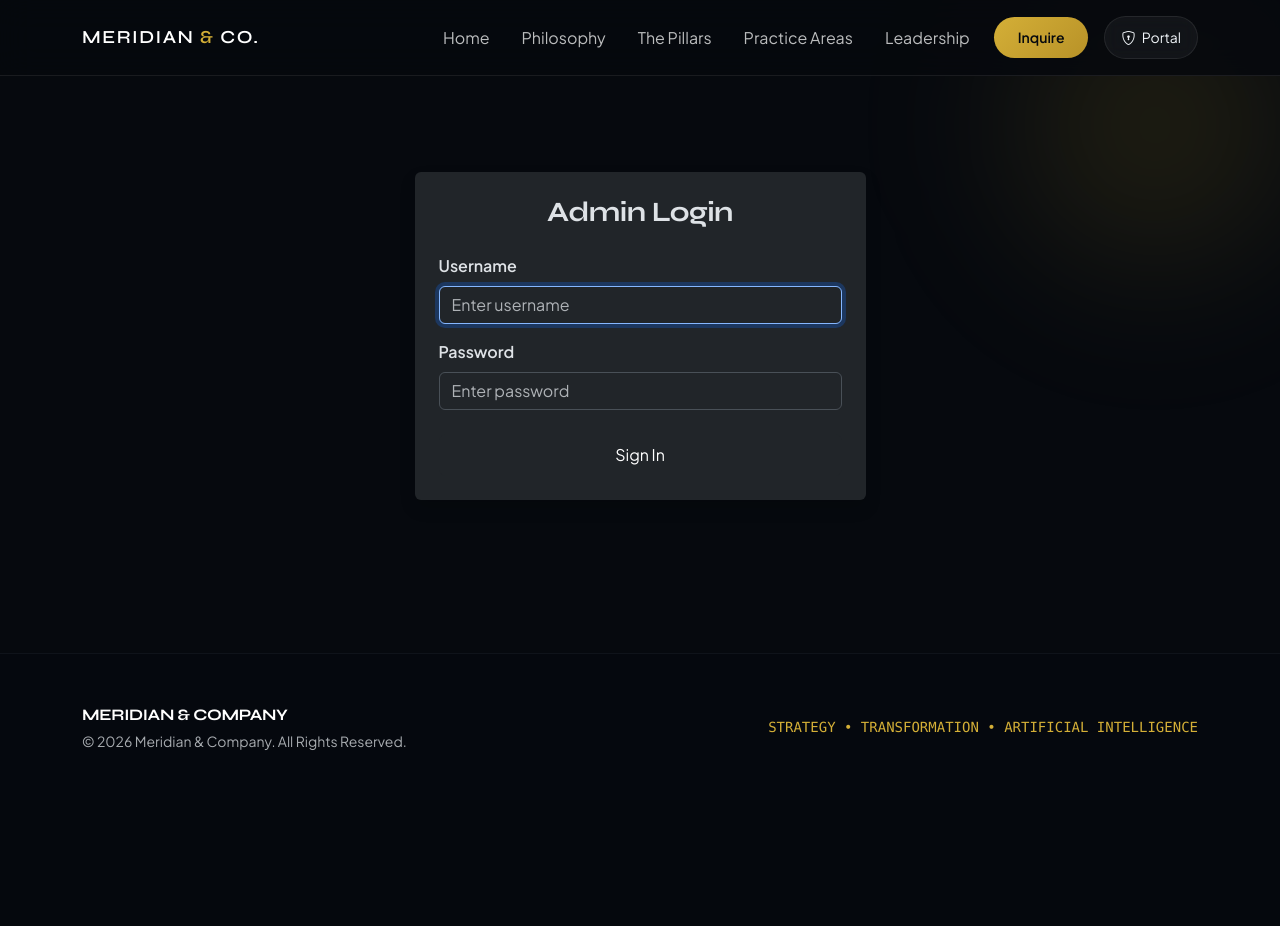
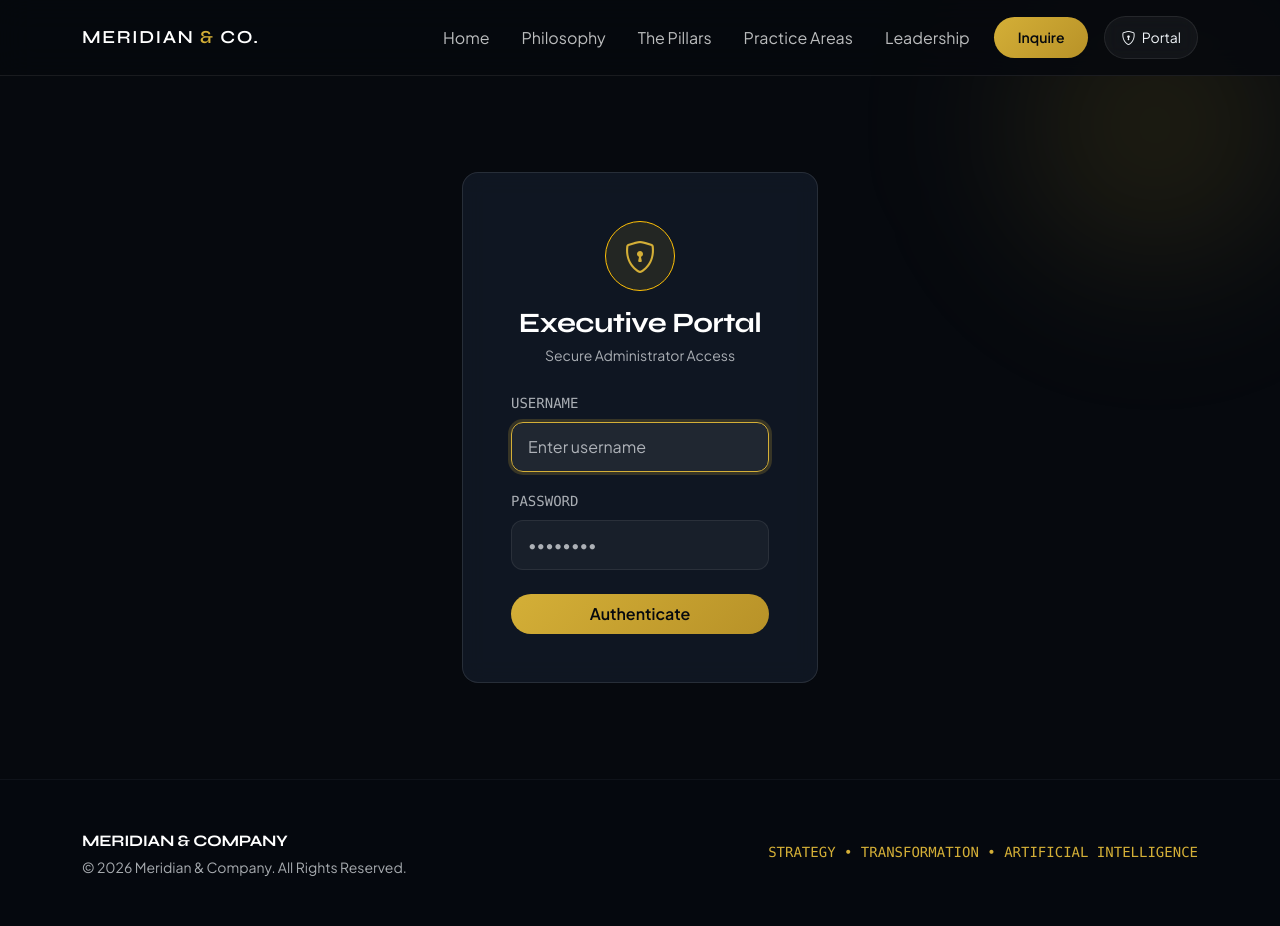
Before and after one commit to prashant07mishra/meridian-app, a Flask app: page /admin/login in a window 1280 px wide. Before the commit the page ends 750 px from the top, so only its background shows below. Run offline with Flask 3, Linux system fonts and the light colour scheme.

Commit message:
fix: deploy modern executive portal login template

```diff
--- a/templates/admin_login.html
+++ b/templates/admin_login.html
@@ -1,30 +1,38 @@
 {% extends "base.html" %}
+
+{% block title %}Executive Portal | Meridian & Company{% endblock %}
 
 {% block content %}
 <div class="container py-5 my-5">
     <div class="row justify-content-center">
-        <div class="col-md-5">
-            <div class="card shadow border-0 p-4">
-                <h3 class="text-center fw-bold mb-4">Admin Login</h3>
+        <div class="col-md-5 col-lg-4" data-aos="fade-up">
+            <div class="glass-card p-4 p-md-5 position-relative overflow-hidden" style="background: rgba(18, 25, 38, 0.85); border: 1px solid rgba(255, 255, 255, 0.1);">
+                <div class="text-center mb-4">
+                    <div class="d-inline-flex justify-content-center align-items-center rounded-circle border border-warning p-3 mb-3" style="width: 70px; height: 70px; background: rgba(212, 175, 55, 0.1);">
+                        <i class="bi bi-shield-lock text-accent fs-2"></i>
+                    </div>
+                    <h3 class="fw-bold text-white mb-1">Executive Portal</h3>
+                    <p class="text-muted small mb-0">Secure Administrator Access</p>
+                </div>
 
                 {% with messages = get_flashed_messages(with_categories=true) %}
                     {% if messages %}
                         {% for category, msg in messages %}
-                            <div class="alert alert-{{ category }} py-2 text-center">{{ msg }}</div>
+                            <div class="alert alert-{{ category }} py-2 text-center small mb-3 border-0">{{ msg }}</div>
                         {% endfor %}
                     {% endif %}
                 {% endwith %}
 
                 <form method="POST" action="{{ url_for('admin_login') }}">
                     <div class="mb-3">
-                        <label class="form-label fw-semibold">Username</label>
-                        <input type="text" name="username" class="form-control" placeholder="Enter username" required autofocus>
+                        <label class="form-label small text-muted font-monospace">USERNAME</label>
+                        <input type="text" name="username" class="form-control form-control-glass" placeholder="Enter username" required autofocus>
                     </div>
                     <div class="mb-4">
-                        <label class="form-label fw-semibold">Password</label>
-                        <input type="password" name="password" class="form-control" placeholder="Enter password" required>
+                        <label class="form-label small text-muted font-monospace">PASSWORD</label>
+                        <input type="password" name="password" class="form-control form-control-glass" placeholder="••••••••" required>
                     </div>
-                    <button type="submit" class="btn btn-dark w-100 py-2">Sign In</button>
+                    <button type="submit" class="btn btn-gold w-100 py-2">Authenticate</button>
                 </form>
             </div>
         </div>
```
Also changed, not shown: templates/admin_inquiries.html (+22 -19 lines).
